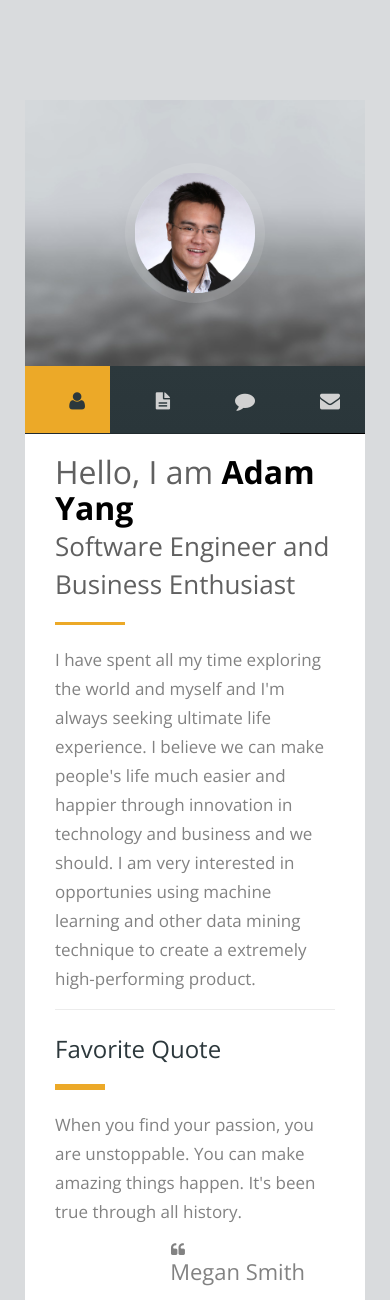
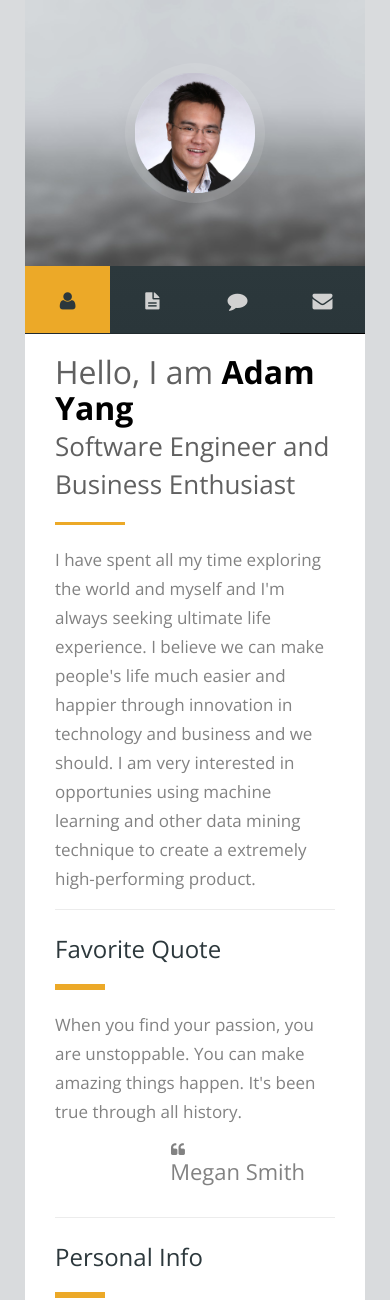
Before and after one commit to sjtuadamyang/blog, a Django app: page / in a window 390 px wide. Shown: the top 1300 px of the page. Run offline with Django 3.2, Linux system fonts and the light colour scheme; parts of the project's set-up code (start-up, migrations or seed data) failed here and were passed over; some libraries are stand-ins or nearby versions.

Commit message:
worked on css

```diff
--- a/blog/static/blog/css/style_copy.css
+++ b/blog/static/blog/css/style_copy.css
@@ -1136,6 +1136,10 @@ footer p {
 /* Note: Design for a width of 320px */
 @media only screen and (max-width: 767px) {
 
+.main-content {
+	margin: 0 0;
+}
+
 .container {
 	max-width: 310px;
 	width: 310px;
@@ -1161,6 +1165,7 @@ footer p {
 }
 
 .navigation li span {
+	text-align: center;
 	font-size: 0px;
 }
 
```
